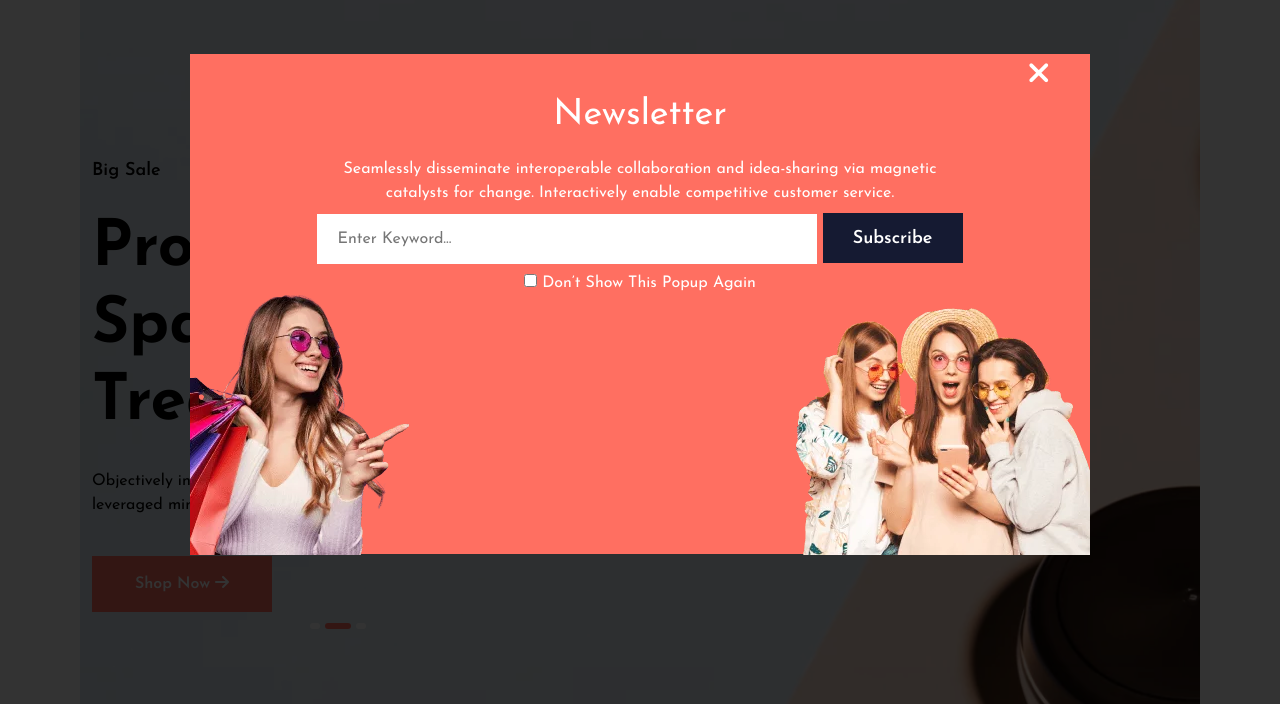
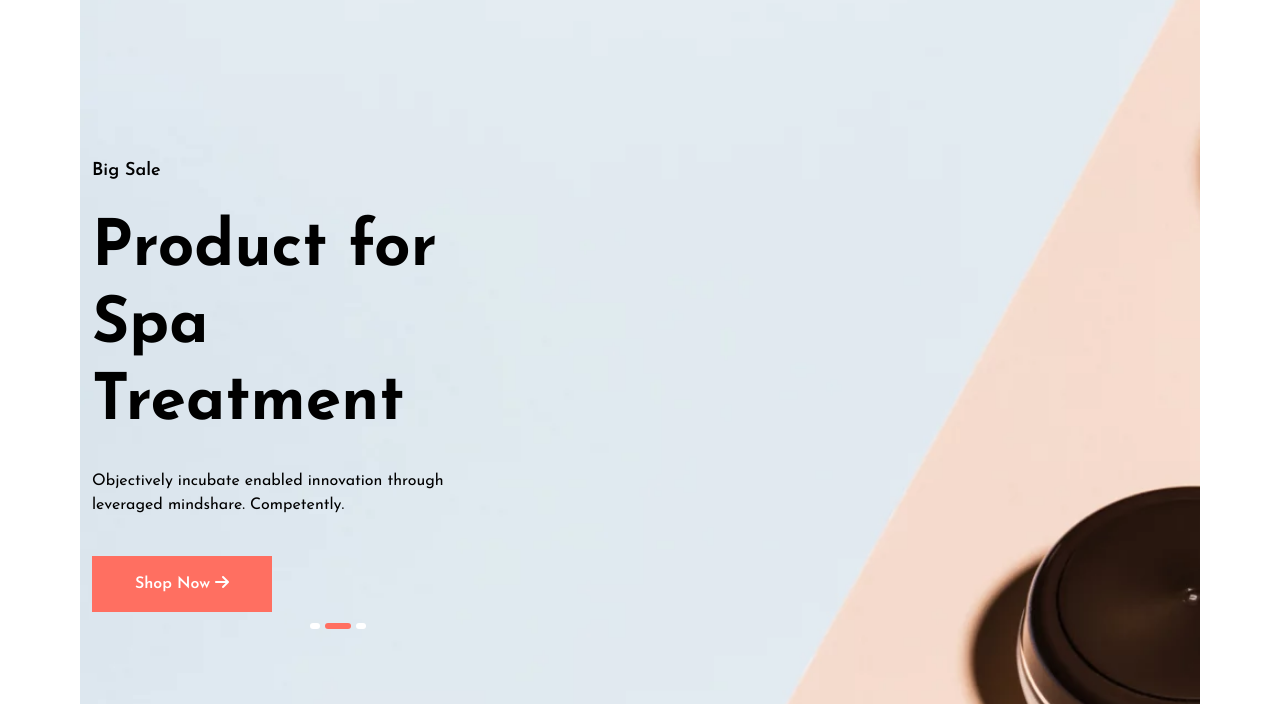
Before and after one commit to simantaChow/aytor-for-project-submit, a plain HTML site: page index.html in a window 1280 px wide. Shown: the part 96-800 px from the top of the page. Drawn offline with Linux system fonts and the light colour scheme.

Commit message:
Change in css
Change in css

```diff
--- a/assets/css/style.css
+++ b/assets/css/style.css
@@ -1248,9 +1248,12 @@ body {
   position: fixed;
   inset: 0;
   background-color: rgba(0, 0, 0, 0.8);
+  transform: scale(0);
+  translate: 0.5s;
 }
 
 #news_letter .wrapper {
+  position: relative;
   width: 900px;
   height: 500px;
   background-color: var(--primary-color-1);
@@ -1295,7 +1298,8 @@ body {
   border: none;
   color: var(--common-white);
   font-size: 30px;
-  right: 230px;
+  top: 0;
+  right: 10px;
 }
 
 #news_letter #dont_show {
```
